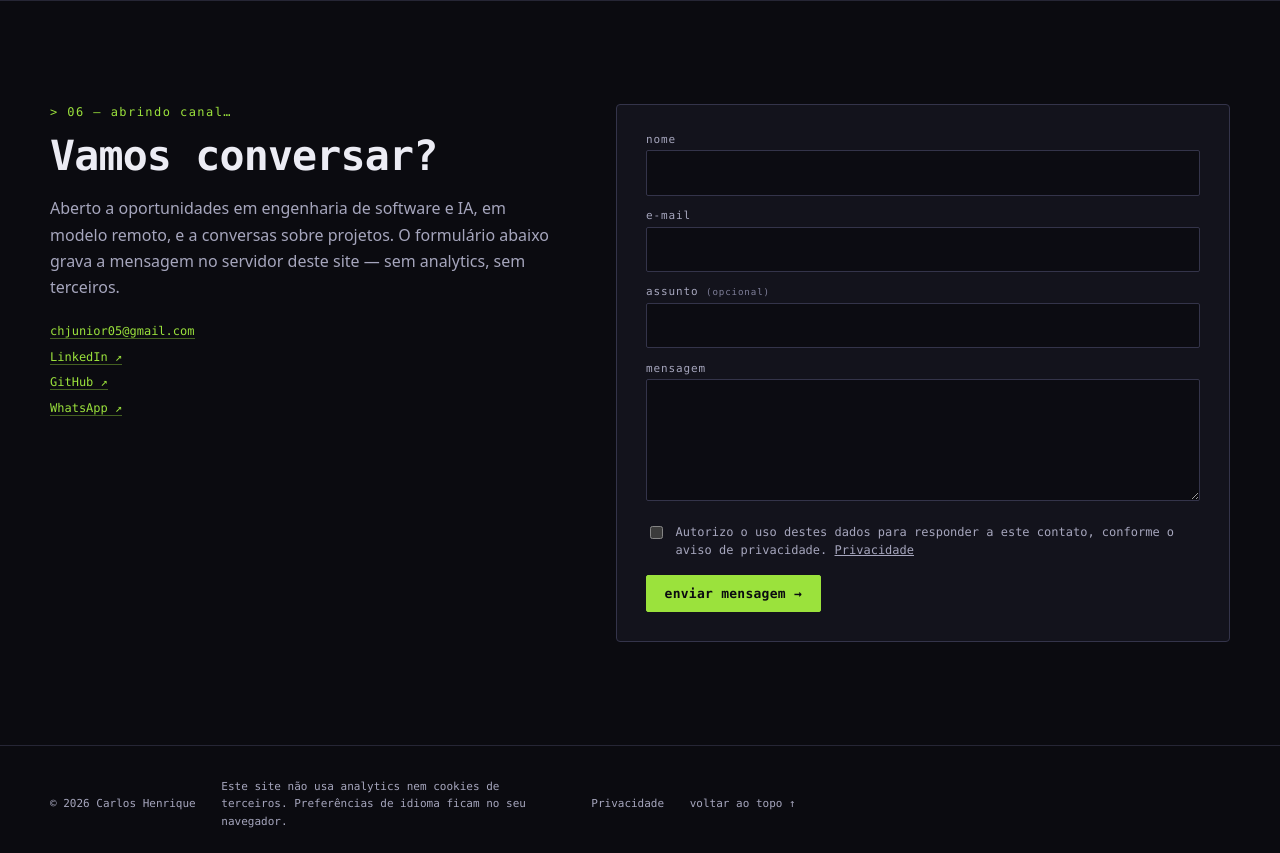
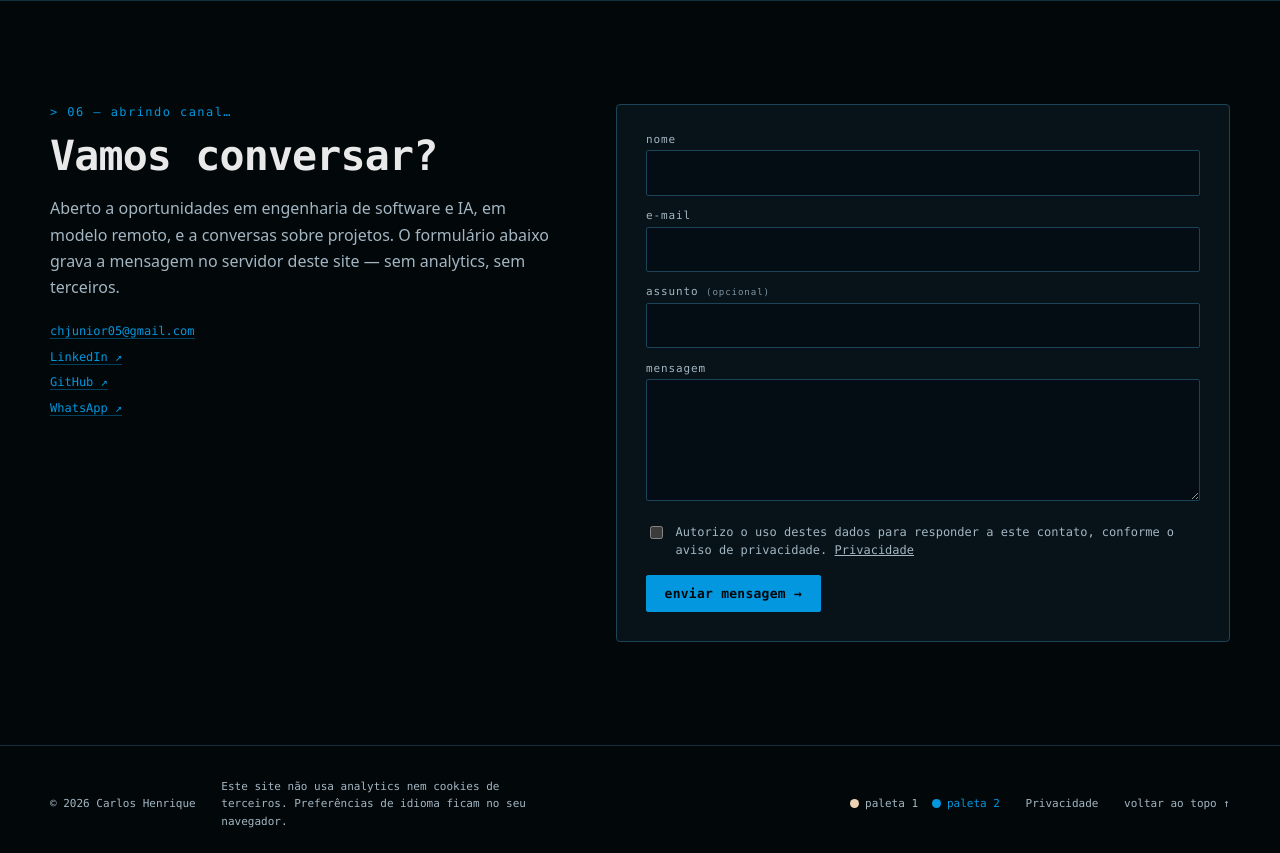
Before and after one commit to Carlos-Henrique-Junior/Carlos-Henrique-Junior.github.io, a FastAPI app: page / in a window 1280 px wide. Shown: the part 5647-6500 px from the top of the page. Run offline with FastAPI, Linux system fonts and the light colour scheme; data that the repository does not hold is empty.

Commit message:
feat(tema): duas paletas selecionáveis para avaliação
- paleta 1: #000000 · #ECD3B5 · #E9E9E9
- paleta 2: #02070A · #0297DE · #FC734D (padrão)
- neutros (painel, linha, texto secundário, casas do tabuleiro) derivados
- cor das partículas e dos tokens do playground seguem a paleta ativa
- seletor discreto no rodapé e persistência em cookie (?paleta=1|2)

```diff
--- a/app/main.py
+++ b/app/main.py
@@ -131,6 +131,14 @@ def create_app(settings: Settings | None = None) -> FastAPI:
         cookie = request.cookies.get("lang")
         return cookie if cookie in content.STRINGS else "pt"
 
+    def palette_of(request: Request) -> str:
+        """Paleta 1 (#000/#ECD3B5/#E9E9E9) ou 2 (#02070A/#0297DE/#FC734D)."""
+        wanted = request.query_params.get("paleta")
+        if wanted in {"1", "2"}:
+            return wanted
+        cookie = request.cookies.get("paleta")
+        return cookie if cookie in {"1", "2"} else "2"
+
     def base_context(request: Request, page: str, title: str, description: str) -> dict:
         lang = lang_of(request)
         other = "en" if lang == "pt" else "pt"
@@ -148,6 +156,7 @@ def create_app(settings: Settings | None = None) -> FastAPI:
             "description": description,
             "quote": random.choice(content.QUOTES),
             "page": page,
+            "paleta": palette_of(request),
         }
 
     def render(request: Request, template: str, page: str, title: str, description: str,
@@ -157,6 +166,8 @@ def create_app(settings: Settings | None = None) -> FastAPI:
         response = templates.TemplateResponse(request, template, ctx, status_code=status_code)
         if request.query_params.get("lang") in content.STRINGS:
             response.set_cookie("lang", ctx["lang"], max_age=31536000, httponly=True, samesite="lax")
+        if request.query_params.get("paleta") in {"1", "2"}:
+            response.set_cookie("paleta", ctx["paleta"], max_age=31536000, httponly=True, samesite="lax")
         return response
 
     def page_title(lang: str) -> str:
--- a/app/static/css/style.css
+++ b/app/static/css/style.css
@@ -4,22 +4,59 @@
    ============================================================ */
 
 :root {
-  --bg: #0b0b10;
-  --bg-2: #0f0f16;
-  --panel: #13131c;
-  --panel-2: #171722;
-  --line: #262635;
-  --line-2: #34344a;
-  --fg: #ececf4;
-  --dim: #a6a6bd;
-  --dim-2: #7f7f99;
-  --accent: #9be23c;
-  --accent-2: #f7c12e;
-  --danger: #ff7a6b;
+  /* paleta 2 (padrão): #02070A · #0297DE · #FC734D */
+  --bg: #02070a;
+  --bg-2: #040d13;
+  --panel: #071219;
+  --panel-2: #0a1821;
+  --line: #12303d;
+  --line-2: #1b4457;
+  --fg: #e9e9e9;
+  --dim: #a3b6c2;
+  --dim-2: #7f94a2;
+  --accent: #0297de;
+  --accent-2: #fc734d;
+  --accent-rgb: 2 151 222;
+  --accent-soft: rgb(2 151 222 / 8%);
+  --danger: #ff6a57;
+  --btn-fg: #02070a;
+  --sq-light: #0d2130;
+  --sq-dark: #071620;
+  --code-bg: #03090d;
+  --input-bg: #040d13;
+  --photo-filter: grayscale(.5) contrast(1.05);
+  --glow-a: rgb(2 151 222 / 10%);
+  --glow-b: rgb(252 115 77 / 5%);
   --mono: ui-monospace, "SFMono-Regular", "Cascadia Mono", "Roboto Mono", Menlo, Consolas, monospace;
   --sans: system-ui, -apple-system, "Segoe UI", Roboto, "Helvetica Neue", Arial, sans-serif;
   --wrap: 1180px;
   --r: 4px;
+}
+
+/* paleta 1: #000000 · #ECD3B5 · #E9E9E9 */
+:root[data-paleta="1"] {
+  --bg: #000000;
+  --bg-2: #070707;
+  --panel: #0c0c0c;
+  --panel-2: #121212;
+  --line: #232323;
+  --line-2: #333333;
+  --fg: #e9e9e9;
+  --dim: #b5b5b5;
+  --dim-2: #8c8c8c;
+  --accent: #ecd3b5;
+  --accent-2: #b99670; /* tom derivado do cream, só para hierarquia */
+  --accent-rgb: 236 211 181;
+  --accent-soft: rgb(236 211 181 / 7%);
+  --danger: #ff7a6b;
+  --btn-fg: #000000;
+  --sq-light: #1a1a1a;
+  --sq-dark: #0e0e0e;
+  --code-bg: #050505;
+  --input-bg: #080808;
+  --photo-filter: grayscale(.08) contrast(1.03);
+  --glow-a: rgb(236 211 181 / 8%);
+  --glow-b: rgb(236 211 181 / 4%);
 }
 
 * { box-sizing: border-box; }
@@ -29,8 +66,8 @@ html { scroll-behavior: smooth; }
 body {
   margin: 0;
   background:
-    radial-gradient(1200px 700px at 78% -10%, rgba(155, 226, 60, .10), transparent 60%),
-    radial-gradient(900px 600px at 8% 20%, rgba(247, 193, 46, .05), transparent 55%),
+    radial-gradient(1200px 700px at 78% -10%, var(--glow-a), transparent 60%),
+    radial-gradient(900px 600px at 8% 20%, var(--glow-b), transparent 55%),
     var(--bg);
   color: var(--fg);
   font: 16px/1.65 var(--sans);
@@ -40,7 +77,7 @@ body {
 
 a { color: inherit; }
 
-::selection { background: var(--accent); color: #0b0b10; }
+::selection { background: var(--accent); color: var(--btn-fg); }
 
 :focus-visible {
   outline: 2px solid var(--accent);
@@ -148,11 +185,11 @@ strong { color: var(--fg); font-weight: 600; }
 .btn {
   display: inline-flex; align-items: center; gap: .5rem;
   padding: .7rem 1.1rem; border: 1px solid var(--accent); border-radius: 2px;
-  background: var(--accent); color: #0b0b10;
+  background: var(--accent); color: var(--btn-fg);
   font: 600 13px/1 var(--mono); letter-spacing: .02em; text-decoration: none;
   cursor: pointer; transition: transform .12s ease, box-shadow .2s ease, background .2s;
 }
-.btn:hover { transform: translateY(-1px); box-shadow: 0 6px 24px rgba(155, 226, 60, .22); }
+.btn:hover { transform: translateY(-1px); box-shadow: 0 6px 24px rgb(var(--accent-rgb) / 22%); }
 .btn--ghost { background: transparent; color: var(--fg); border-color: var(--line-2); }
 .btn--ghost:hover { border-color: var(--accent); color: var(--accent); box-shadow: none; }
 .btn--sm { padding: .5rem .8rem; font-size: 12px; }
@@ -362,11 +399,11 @@ strong { color: var(--fg); font-weight: 600; }
 .field label small { color: var(--dim-2); }
 .field input, .field textarea {
   width: 100%; padding: .7rem .75rem; border-radius: 2px;
-  background: #0c0c12; color: var(--fg); border: 1px solid var(--line-2);
+  background: var(--input-bg); color: var(--fg); border: 1px solid var(--line-2);
   font: 14px/1.5 var(--sans);
 }
 .field textarea { resize: vertical; min-height: 120px; font-family: var(--mono); font-size: 13px; }
-.field input:focus, .field textarea:focus { outline: none; border-color: var(--accent); box-shadow: 0 0 0 3px rgba(155,226,60,.12); }
+.field input:focus, .field textarea:focus { outline: none; border-color: var(--accent); box-shadow: 0 0 0 3px var(--accent-soft); }
 .field input[aria-invalid="true"], .field textarea[aria-invalid="true"] { border-color: var(--danger); }
 .err { margin: .35rem 0 0; font: 11px/1.4 var(--mono); color: var(--danger); }
 .consent { display: flex; gap: .6rem; align-items: flex-start; margin: .4rem 0 1rem; font: 12px/1.5 var(--mono); color: var(--dim); }
@@ -414,6 +451,10 @@ strong { color: var(--fg); font-weight: 600; }
 .foot__note { max-width: 52ch; }
 .foot a { color: var(--dim); text-decoration: none; }
 .foot a:hover { color: var(--accent); }
+.swatches { display: flex; gap: .9rem; margin-left: auto; }
+.swatches a { display: inline-flex; align-items: center; gap: .35rem; }
+.swatches i { width: 9px; height: 9px; border-radius: 50%; display: inline-block; }
+.swatches [aria-current="true"] { color: var(--accent); }
 
 /* ------------------------------------------------ movimento reduzido */
 @media (prefers-reduced-motion: reduce) {
--- a/app/static/js/main.js
+++ b/app/static/js/main.js
@@ -164,6 +164,9 @@
 
   function createScene(canvasEl, ctx) {
     const SHAPES = 5;
+    // a cor das partículas vem da paleta ativa (--accent-rgb)
+    const rawAccent = getComputedStyle(document.documentElement).getPropertyValue("--accent-rgb").trim();
+    const [ar, ag, ab] = (rawAccent || "2 151 222").split(/[\s,]+/).map(Number);
     let width = 0, height = 0, dpr = 1;
     let count = 0;
     let positions, targets, seeds;
@@ -277,7 +280,7 @@
 
         const depth = Math.max(0.06, Math.min(1, (2.2 - z) / 3.4));
         const size = depth > 0.7 ? 1.8 : 1.2;
-        ctx.fillStyle = `rgba(${155 - Math.round(depth * 40)}, ${226 - Math.round(depth * 30)}, 60, ${0.10 + depth * 0.55})`;
+        ctx.fillStyle = `rgba(${ar}, ${ag}, ${ab}, ${0.08 + depth * 0.5})`;
         ctx.fillRect(sx, sy, size, size);
       }
       raf = requestAnimationFrame(frame);
--- a/app/templates/base.html
+++ b/app/templates/base.html
@@ -1,5 +1,5 @@
 <!doctype html>
-<html lang="{{ t.lang }}" data-lang="{{ lang }}">
+<html lang="{{ t.lang }}" data-lang="{{ lang }}" data-paleta="{{ paleta }}">
 <head>
   <meta charset="utf-8">
   <meta name="viewport" content="width=device-width, initial-scale=1">
@@ -79,6 +79,10 @@
     <div class="wrap foot__row">
       <p>© <span id="year">{{ year }}</span> {{ profile.nome }}</p>
       <p class="foot__note">{{ t.footer_note }}</p>
+      <nav class="swatches" aria-label="Prévia de paleta">
+        <a href="?paleta=1" {% if paleta == '1' %}aria-current="true"{% endif %}><i style="background:#ecd3b5"></i>paleta 1</a>
+        <a href="?paleta=2" {% if paleta == '2' %}aria-current="true"{% endif %}><i style="background:#0297de"></i>paleta 2</a>
+      </nav>
       <a href="/privacidade">{{ t.privacy }}</a>
       <a href="/#inicio">{{ t.top }}</a>
     </div>
```
Also changed, not shown: other parts of app/static/css/style.css (+16 -16 lines), tests/test_site.py (+16 -0 lines).
